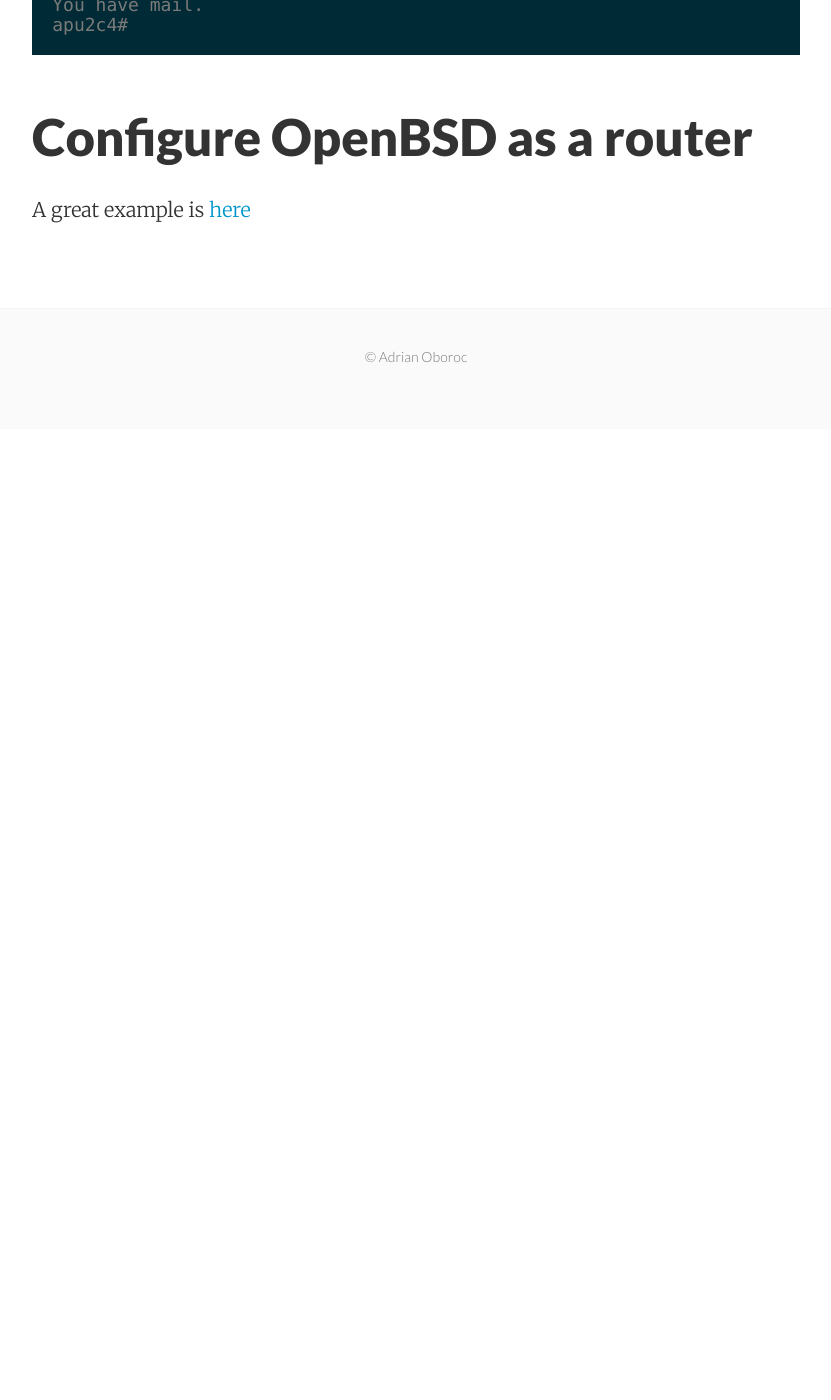
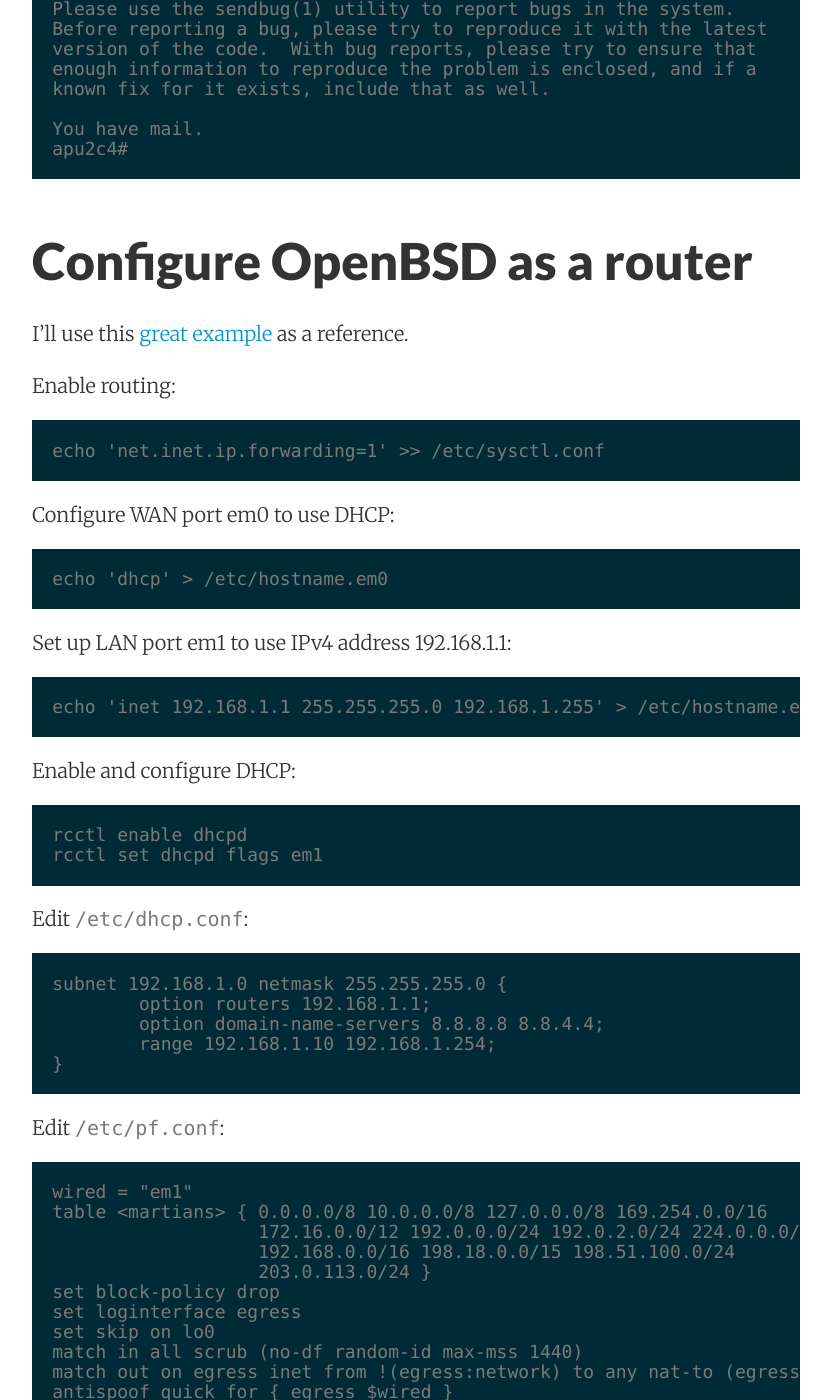
Before and after one commit to oboroc/oboroc.github.io, a Jekyll site: the page built from _posts/2019-03-11-pc-engines-apu2c4.md, in a window 1280 px wide and 1400 px high, scrolled down 18700 px. Shown: the whole window, without its empty margins (224-1055 px from the left). Built offline with Jekyll 4.4.1, drawn with Linux system fonts in a browser that asks for light colours; before the commit the page ends 19129 px from its top, so only the background shows below that; some of the changed text lies outside the part shown.

Commit message:
Update 2019-03-11-pc-engines-apu2c4.md

````diff
--- a/_posts/2019-03-11-pc-engines-apu2c4.md
+++ b/_posts/2019-03-11-pc-engines-apu2c4.md
@@ -4,6 +4,10 @@
 date:   2019-03-11 22:41:00
 categories: posts
 ---
+
+This is a tutorial on setting up PC Engines apu2c4 as a home router using OpenBSD.
+I don't plan to use wireless card and antennas with my apu2c4.
+I will reuse an old OnHub router as wireless AP.
 
 Those notes are mostly for myself, in case if I need to do this again.
 
@@ -721,4 +725,61 @@
 
 ## Configure OpenBSD as a router
 
-A great example is [here](https://www.openbsd.org/faq/pf/example1.html)
+I'll use this [great example](https://www.openbsd.org/faq/pf/example1.html) as a reference.
+
+Enable routing:
+```
+echo 'net.inet.ip.forwarding=1' >> /etc/sysctl.conf
+```
+
+Configure WAN port em0 to use DHCP:
+```
+echo 'dhcp' > /etc/hostname.em0
+```
+
+Set up LAN port em1 to use IPv4 address 192.168.1.1:
+```
+echo 'inet 192.168.1.1 255.255.255.0 192.168.1.255' > /etc/hostname.em1
+```
+
+Enable and configure DHCP:
+```
+rcctl enable dhcpd
+rcctl set dhcpd flags em1
+```
+
+Edit `/etc/dhcp.conf`:
+```
+subnet 192.168.1.0 netmask 255.255.255.0 {
+	option routers 192.168.1.1;
+	option domain-name-servers 8.8.8.8 8.8.4.4;
+	range 192.168.1.10 192.168.1.254;
+}
+```
+
+Edit `/etc/pf.conf`:
+```
+wired = "em1"
+table <martians> { 0.0.0.0/8 10.0.0.0/8 127.0.0.0/8 169.254.0.0/16     \
+	 	   172.16.0.0/12 192.0.0.0/24 192.0.2.0/24 224.0.0.0/3 \
+	 	   192.168.0.0/16 198.18.0.0/15 198.51.100.0/24        \
+	 	   203.0.113.0/24 }
+set block-policy drop
+set loginterface egress
+set skip on lo0
+match in all scrub (no-df random-id max-mss 1440)
+match out on egress inet from !(egress:network) to any nat-to (egress:0)
+antispoof quick for { egress $wired }
+block in quick on egress from <martians> to any
+block return out quick on egress from any to <martians>
+block all
+pass out quick inet
+pass in on { $wired } inet
+```
+
+Now, I'll try to see if it works.
+I'm going to unplug my Windows PC from the network cable to router and
+plug the cable into one of the network ports on apu2c4, hopefully `em0`.
+I'll then plug my Windows PC into the second network port on apu2c4, hopefully `em1`.
+
+It doesn't work, DNS is not resolving, dhcpd won't start, I'm tired and will give it another go some other time.
````
